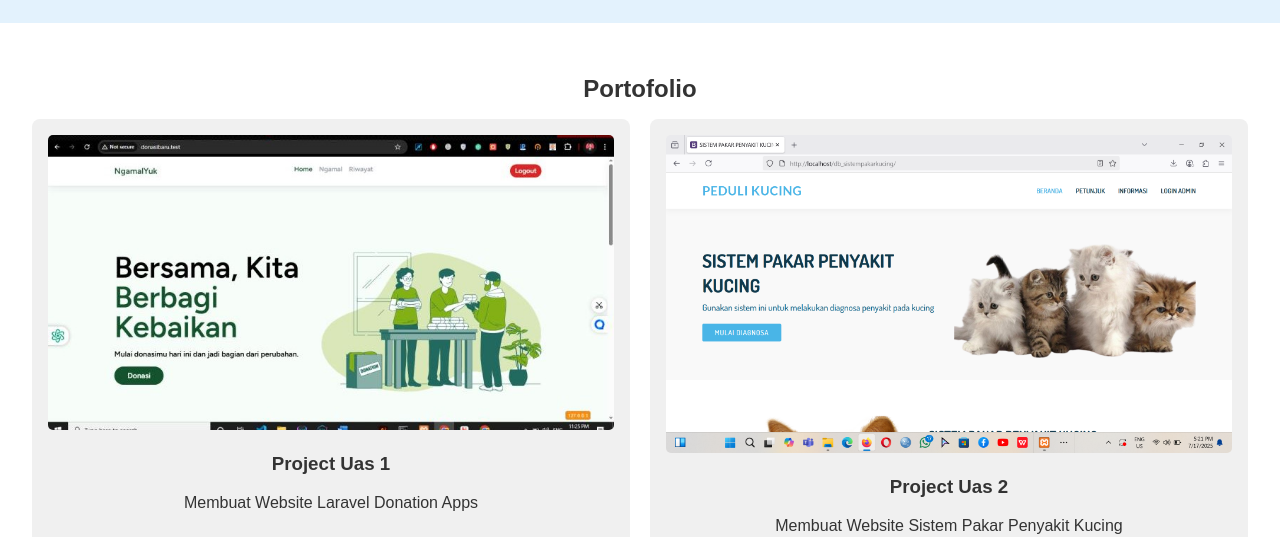
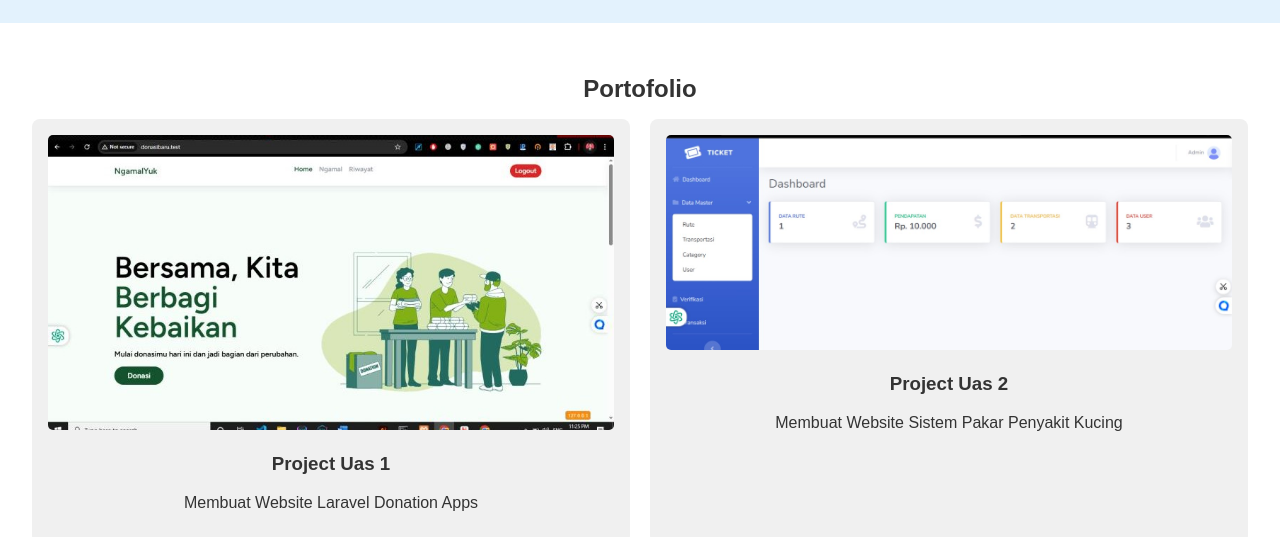
Before and after one commit to Rubik7899/porfoffarhan, a plain HTML site: page index.html in a window 1280 px wide. Shown: the part 1040-1577 px from the top of the page. Drawn offline with Linux system fonts and the light colour scheme; files whose address does not match are found by name.

Commit message:
Update index.html

```diff
--- a/index.html
+++ b/index.html
@@ -81,7 +81,7 @@
 
       </div>
       <div class="card">
-        <img src="image/Screenshot 2025-07-17 172142.png" alt="Proyek 2">
+        <img src="image/tiketyup.jpg" alt="Proyek 2">
         <h3>Project Uas 2</h3>
         <p>Membuat Website Sistem Pakar Penyakit Kucing</p>
 
```
